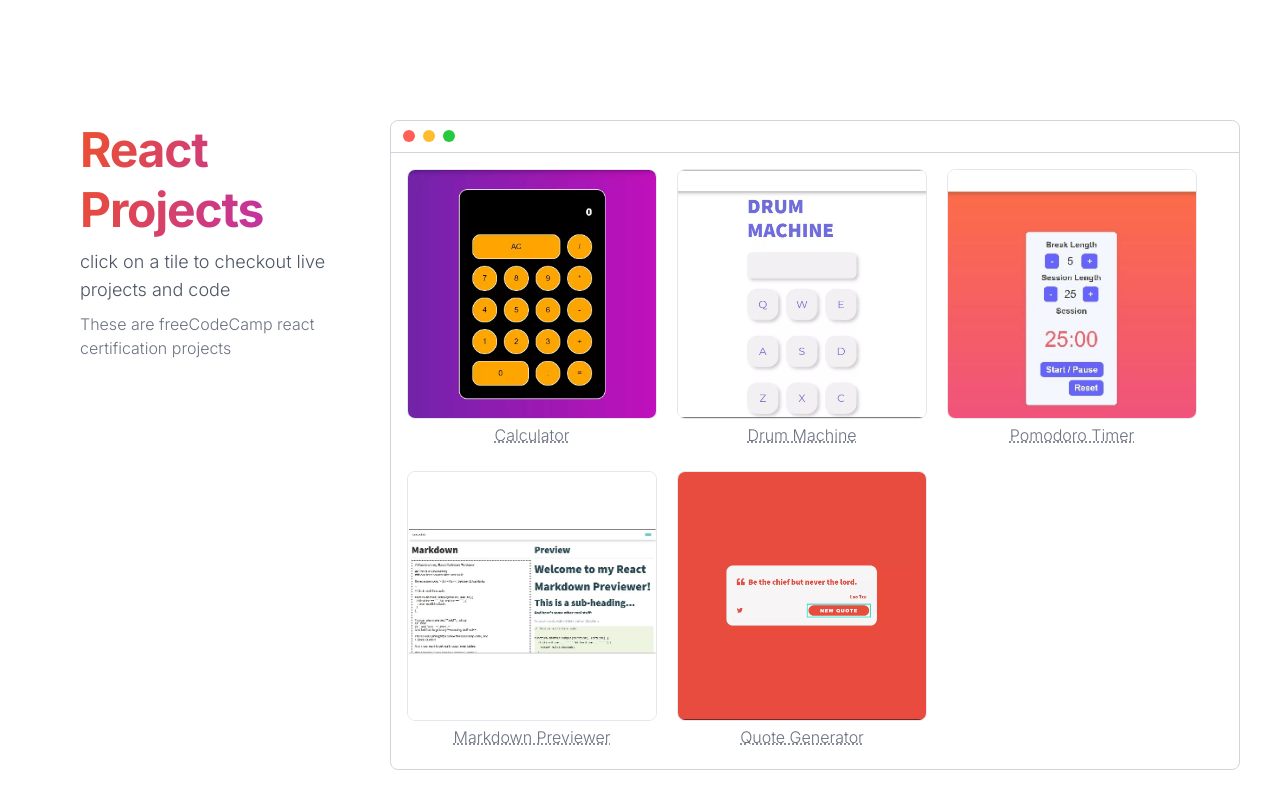
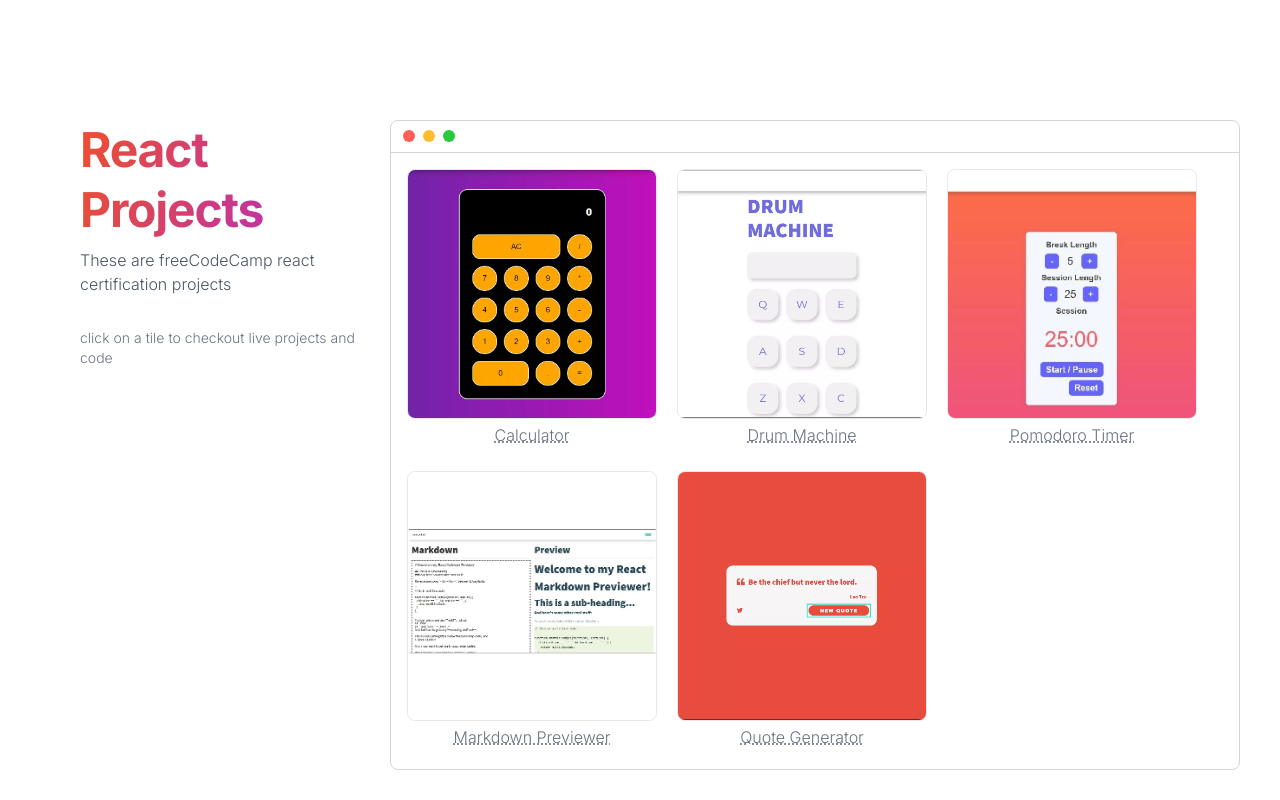
Before and after one commit to sidwachche/portfolio-2024, a Next.js app: page / in a window 1280 px wide. Shown: the part 2860-3660 px from the top of the page. Built offline with nearby package versions, Linux system fonts and the light colour scheme.

Commit message:
fix ux, reduce image quality to 80%

```diff
--- a/src/components/work-showcase.tsx
+++ b/src/components/work-showcase.tsx
@@ -89,16 +89,16 @@ function WorkShowcase() {
         </section>
       ))}
       <section className="work-section-container">
-        <div className="flex flex-col gap-2 max-w-[300px]">
+        <div className="flex flex-col max-w-[300px]">
           <h3 className="text-5xl text-primary-gradient tracking-tight font-bold pr-2">
             React Projects
           </h3>
-          <h2 className="text-lg text-gray-600 ">
+          <p className="text-md text-gray-600 my-2">
+            These are freeCodeCamp react certification projects
+          </p>
+          <h2 className="text-sm text-gray-500 mt-6">
             click on a tile to checkout live projects and code
           </h2>
-          <p className="text-md text-gray-500">
-            These are freeCodeCamp react certification projects
-          </p>
         </div>
         <section className="max-w-[850px] h-auto">
           <MacWindowWrapper disableTapAnimation tagName="org-charts">
@@ -118,6 +118,7 @@ function WorkShowcase() {
                     alt={`name app image`}
                     placeholder="blur"
                     loading="lazy"
+                    quality={80}
                   />
                   <motion.p
                     whileTap={{ scale: 0.85 }}
```
